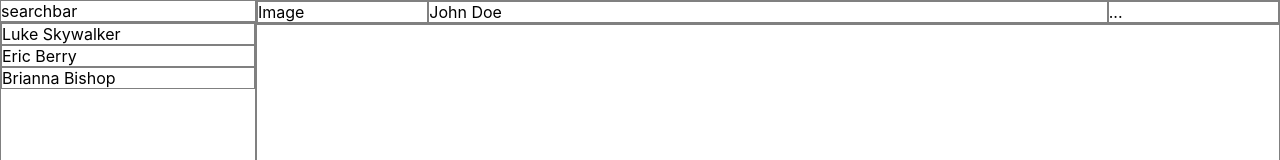
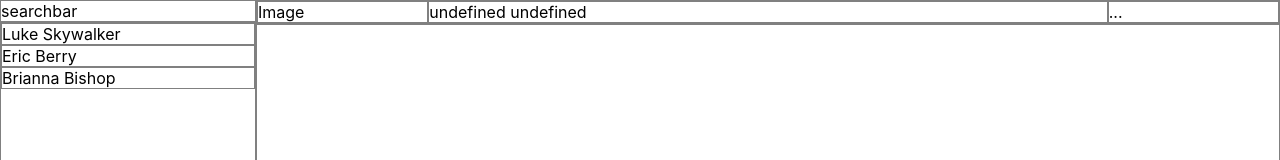
Before and after one commit to aysegulHalamoglu/chat-app, a React (Create React App) app in the folder my-chat-app/: page / in a window 1280 px wide. Both pictures are taken after typing "Sample", "Sample", "Sample" into the empty fields and a click on the button "LOGIN". Shown: the top 160 px of the page. Built offline with nearby package versions, Linux system fonts and the light colour scheme.

Commit message:
[UPDATE] UserHeader: if there is selectedUser display the fullname

```diff
--- a/my-chat-app/src/pages/Chat/components/UserHeader.js
+++ b/my-chat-app/src/pages/Chat/components/UserHeader.js
@@ -2,11 +2,13 @@ import React, { useContext } from "react";
 import { LoginContext } from "../../../context/LoginContext";
 
 export default function UserHeader() {
-  const {} = useContext(LoginContext);
+  const { selectedUser } = useContext(LoginContext);
   return (
     <div className="userHeader">
       <div className="userImage">Image</div>
-      <div className="userName"> John Doe</div>
+      <div className="userName">
+        {`${selectedUser?.first_name} ${selectedUser?.last_name}`}
+      </div>
       <div className="more">...</div>
     </div>
   );
```
